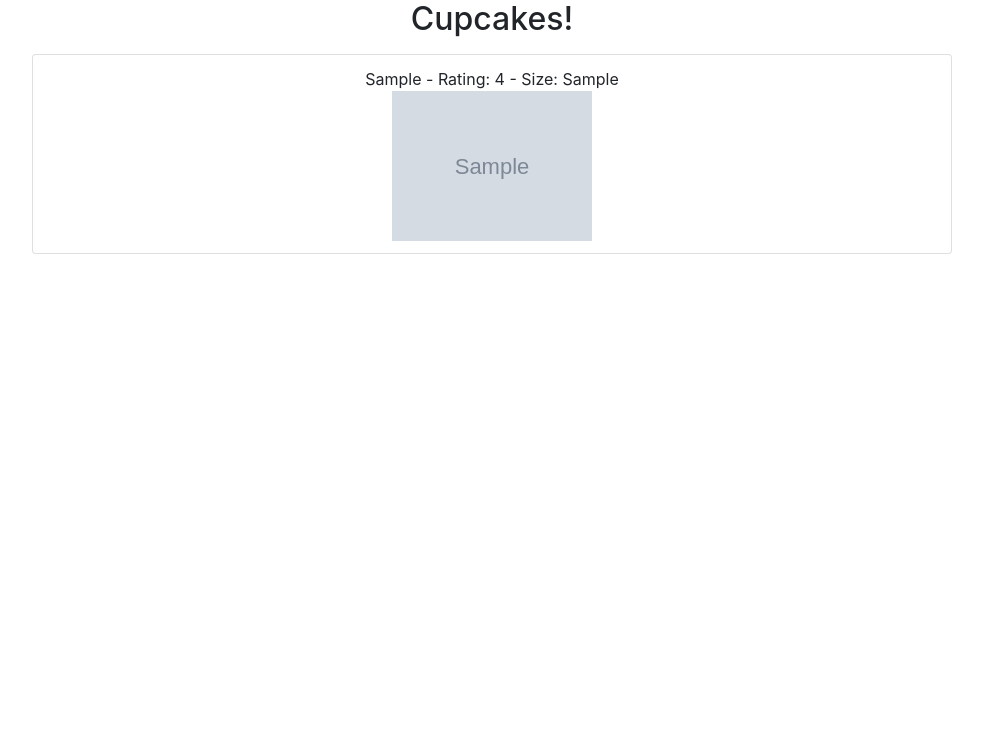
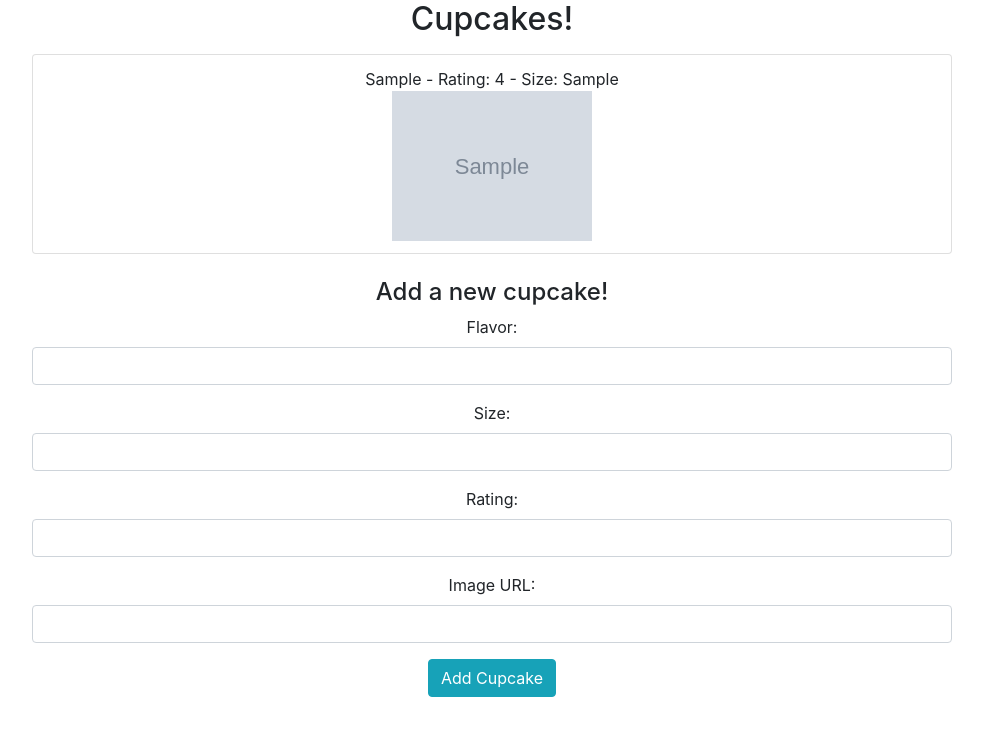
Before and after one commit to HeyImMatt/springboard-24-3-rest-apis, a Flask app: page / in a window 1280 px wide. Shown: the top 736 px of the page, without its empty margins (148-1131 px from the left). Run offline with Flask 2, Linux system fonts and the light colour scheme; tables that the repository leaves empty hold one stand-in row (values such as "Sample post"); grey boxes marked "Sample" are stand-in pictures; some libraries are stand-ins or nearby versions.

Commit message:
Add cupcake form and js to handle adding cupcake

```diff
--- a/static/scripts.js
+++ b/static/scripts.js
@@ -1,6 +1,18 @@
+document.querySelector('#createBtn').addEventListener('click', addCupcake)
+
 async function fetchAllCupcakes() {
   const resp = await axios.get('/api/cupcakes')
   return resp.data.cupcakes
+}
+
+async function createCupcake(cupcake) {
+  try {
+    await axios.post('/api/cupcakes', cupcake)
+    location.reload();
+  }
+  catch {
+    alert('Cupcake not added')
+  }
 }
 
 
@@ -22,4 +34,26 @@ async function renderCupcakes() {
   });
 }
 
+function addCupcake(e) {
+  e.preventDefault();
+
+  const flavorInput = document.querySelector('#flavor');
+  const sizeInput = document.querySelector('#size');
+  const ratingInput = document.querySelector('#rating');
+  const imageInput = document.querySelector('#image');
+
+  createCupcake({
+    flavor: flavorInput.value,
+    size: sizeInput.value,
+    rating: ratingInput.value,
+    image: imageInput.value
+  })
+
+  flavorInput.value = '';
+  sizeInput.value = '';
+  ratingInput.value = '';
+  imageInput.value = '';
+
+}
+
 renderCupcakes()
--- a/templates/index.html
+++ b/templates/index.html
@@ -16,6 +16,26 @@
         <ul id="cupcakes-list" class="list-group">
 
         </ul>
+        <form class="mt-4">
+          <h4>Add a new cupcake!</h4>
+          <div class="form-group">
+            <label for="flavor">Flavor:</label>
+            <input type="text" class="form-control" id="flavor" required>
+          </div>
+          <div class="form-group">
+            <label for="size">Size:</label>
+            <input type="text" class="form-control" id="size" required>
+          </div>
+          <div class="form-group">
+            <label for="rating">Rating:</label>
+            <input type="number" min="0" max="10" class="form-control" id="rating" required>
+          </div>
+          <div class="form-group">
+            <label for="image">Image URL:</label>
+            <input type="text" class="form-control" id="image">
+          </div>
+          <button id="createBtn" class="btn btn-info" type='submit'>Add Cupcake</button>
+        </form>
       </div>
     </div>
   </div>
```
